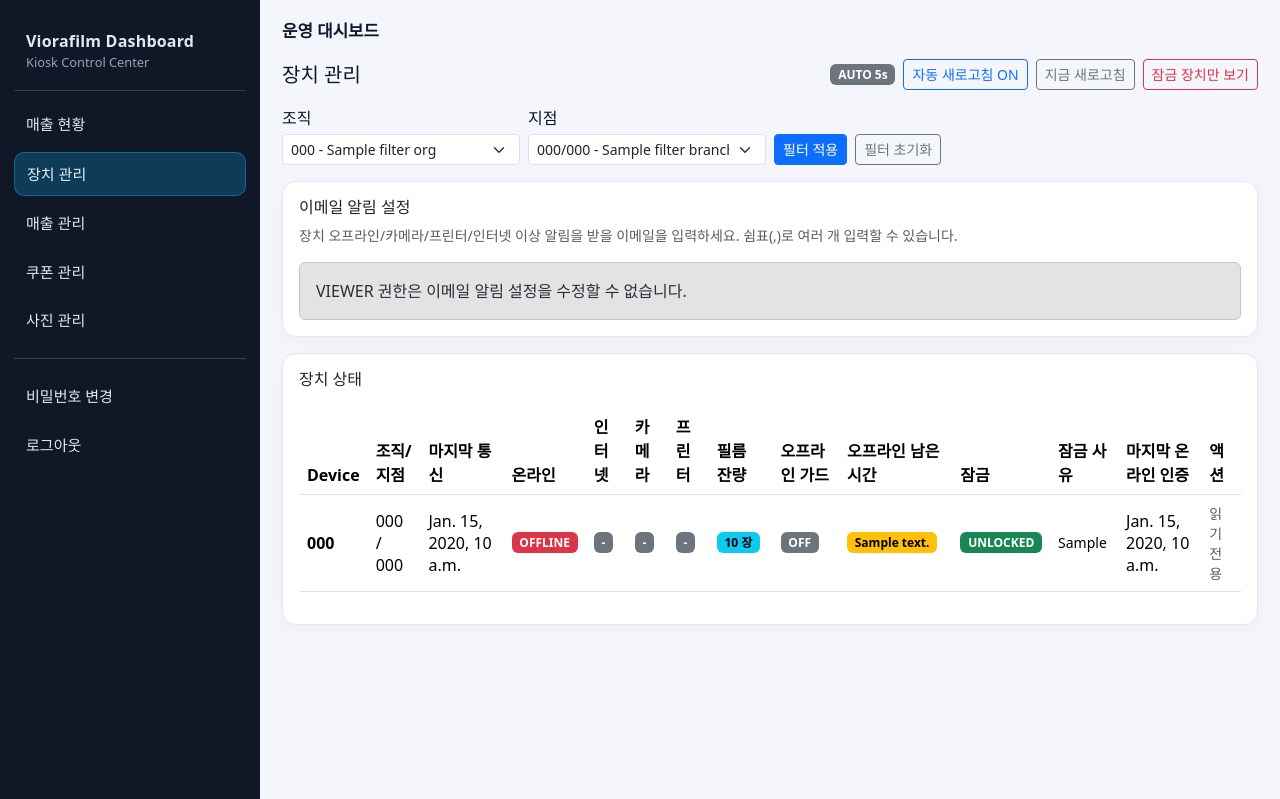
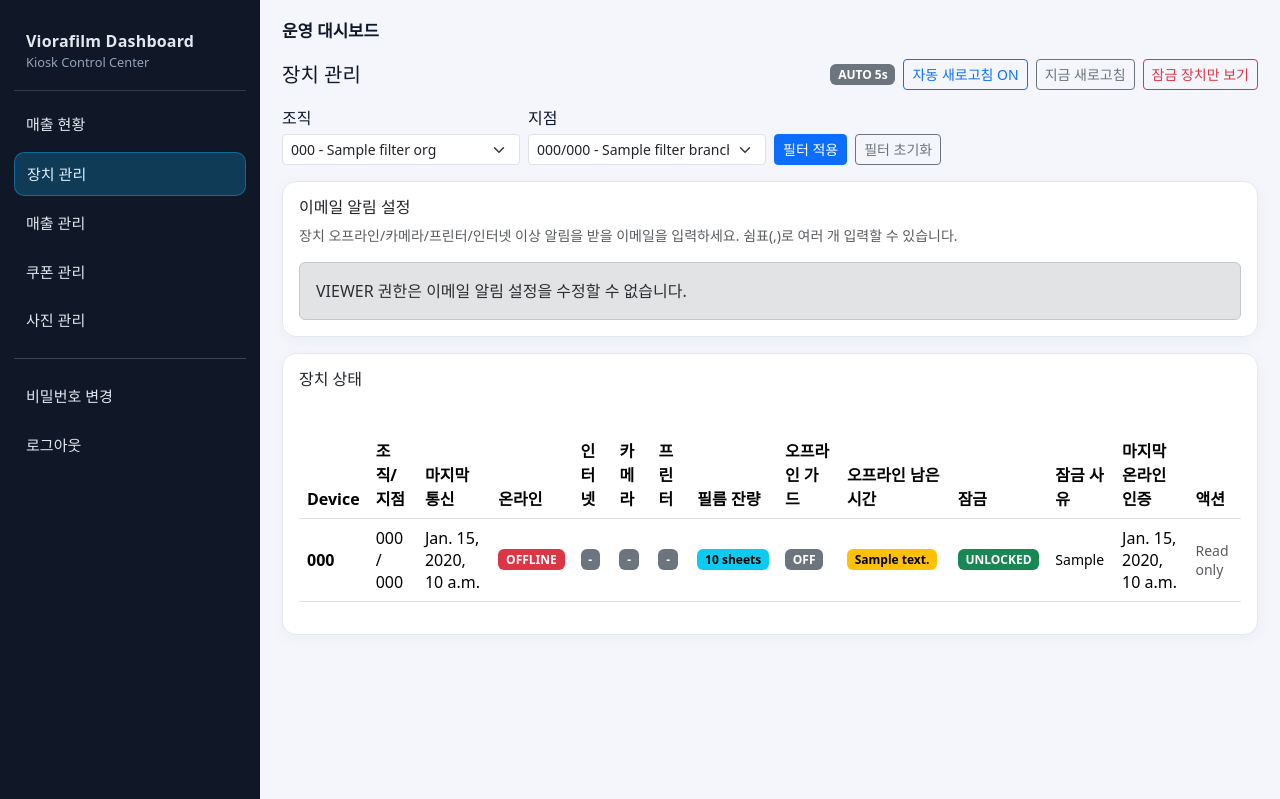
Before and after one commit to viorafilm/viorafilm-server, a Django app: template src/dashboard/templates/dashboard/devices.html in a window 1280 px wide. Shown: the part 25-824 px from the top of the page. Run offline with Django 5.2, Linux system fonts and the light colour scheme; the template is opened without the code that fills it: most values are stand-ins (such as "Sample title", 1, 10 or a date in 2020).

Commit message:
dashboard: fix corrupted devices tbody rendering and film badge

```diff
--- a/src/dashboard/templates/dashboard/_devices_tbody.html
+++ b/src/dashboard/templates/dashboard/_devices_tbody.html
@@ -16,9 +16,9 @@
   <td>
     {% if row.film_remaining is not None %}
       {% if row.film_remaining_estimated %}
-      <span class="badge text-bg-warning">추정 {{ row.film_remaining }} 장</span>
+      <span class="badge text-bg-warning">EST {{ row.film_remaining }} sheets</span>
       {% else %}
-      <span class="badge text-bg-info">{{ row.film_remaining }} 장</span>
+      <span class="badge text-bg-info">{{ row.film_remaining }} sheets</span>
       {% endif %}
     {% else %}
     <span class="badge text-bg-secondary">-</span>
@@ -64,22 +64,22 @@
         {% csrf_token %}
         <input type="hidden" name="action" value="unlock_device">
         <input type="hidden" name="device_id" value="{{ row.device.id }}">
-        <button type="submit" class="btn btn-sm btn-outline-success">잠금 해제</button>
+        <button type="submit" class="btn btn-sm btn-outline-success">Unlock</button>
       </form>
       {% else %}
       <form method="post" class="d-flex gap-1">
         {% csrf_token %}
         <input type="hidden" name="action" value="lock_device">
         <input type="hidden" name="device_id" value="{{ row.device.id }}">
-        <input type="text" name="lock_reason" class="form-control form-control-sm" placeholder="사유(선택)" style="max-width: 130px;">
-        <button type="submit" class="btn btn-sm btn-outline-danger">잠금</button>
+        <input type="text" name="lock_reason" class="form-control form-control-sm" placeholder="reason (optional)" style="max-width: 130px;">
+        <button type="submit" class="btn btn-sm btn-outline-danger">Lock</button>
       </form>
       {% endif %}
     {% else %}
-    <span class="text-muted small">읽기 전용</span>
+    <span class="text-muted small">Read only</span>
     {% endif %}
   </td>
 </tr>
 {% empty %}
-<tr><td colspan="14" class="text-center text-muted py-4">표시할 장치가 없습니다.</td></tr>
+<tr><td colspan="14" class="text-center text-muted py-4">No devices found.</td></tr>
 {% endfor %}
```
